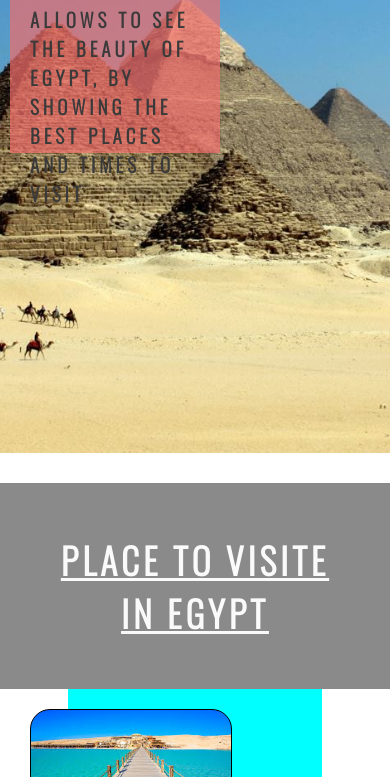
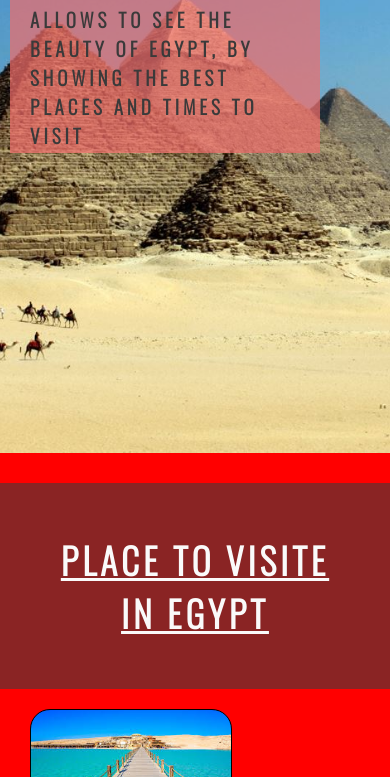
Before and after one commit to Melhefnawi/Tour-Egypt, a plain HTML site: page index.html in a window 390 px wide. Shown: the part 317-1094 px from the top of the page. Drawn offline with nearby package versions, Linux system fonts and the light colour scheme.

Commit message:
fixing bugs

```diff
--- a/asset/css/style.css
+++ b/asset/css/style.css
@@ -122,6 +122,8 @@ animation-fill-mode: forwards;
 
 #places_to_visit {
     clear: both;
+    height: 600px;
+    background-color:red ;
 }
 
 #left {
@@ -531,12 +533,18 @@ footer>h3 {
 
         left: 10px;
         bottom: 300px;
-        width:200px;
+        width:300px;
     }
 
     #weather>h2 {
         padding: 150px 0;
         margin: 0;
+    }
+    #places_to_visit {
+
+        height: 1200px;
+        overflow: hidden;
+
     }
 
     #left-about,
```
